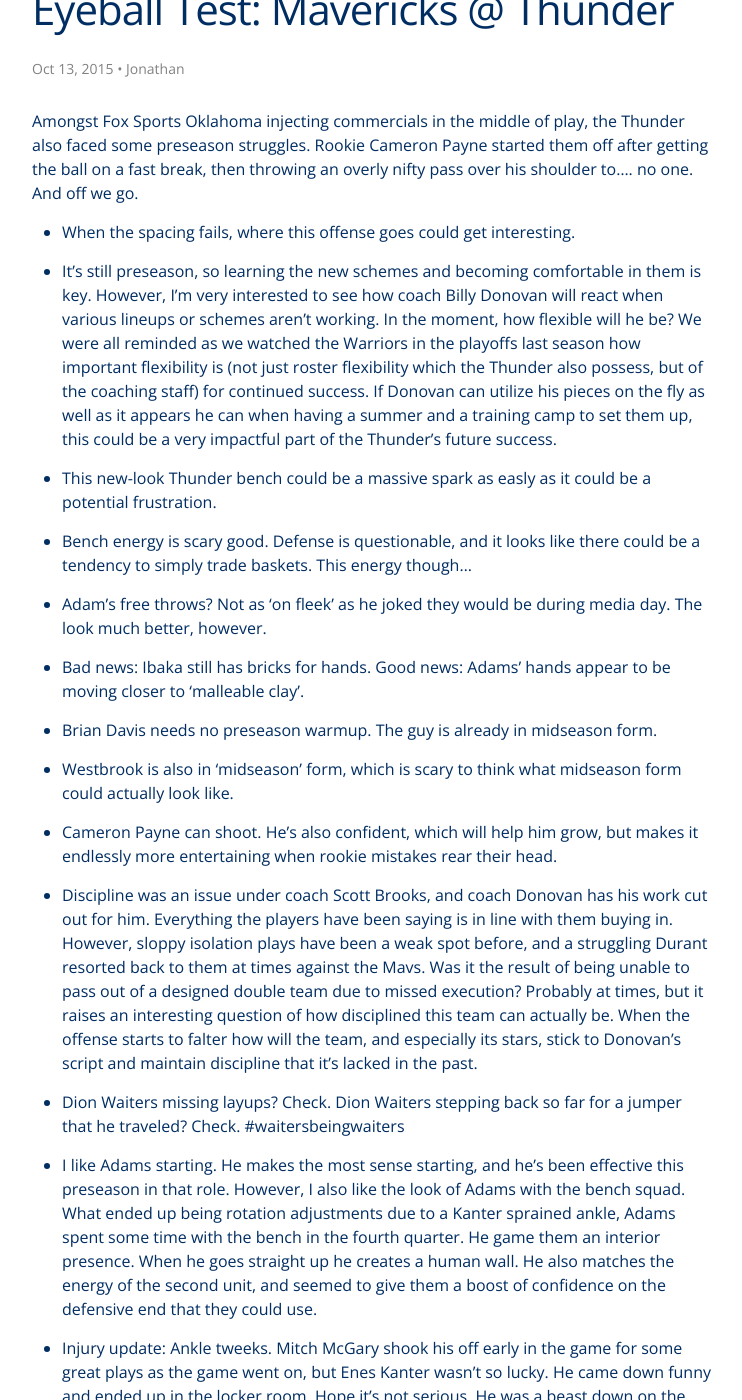
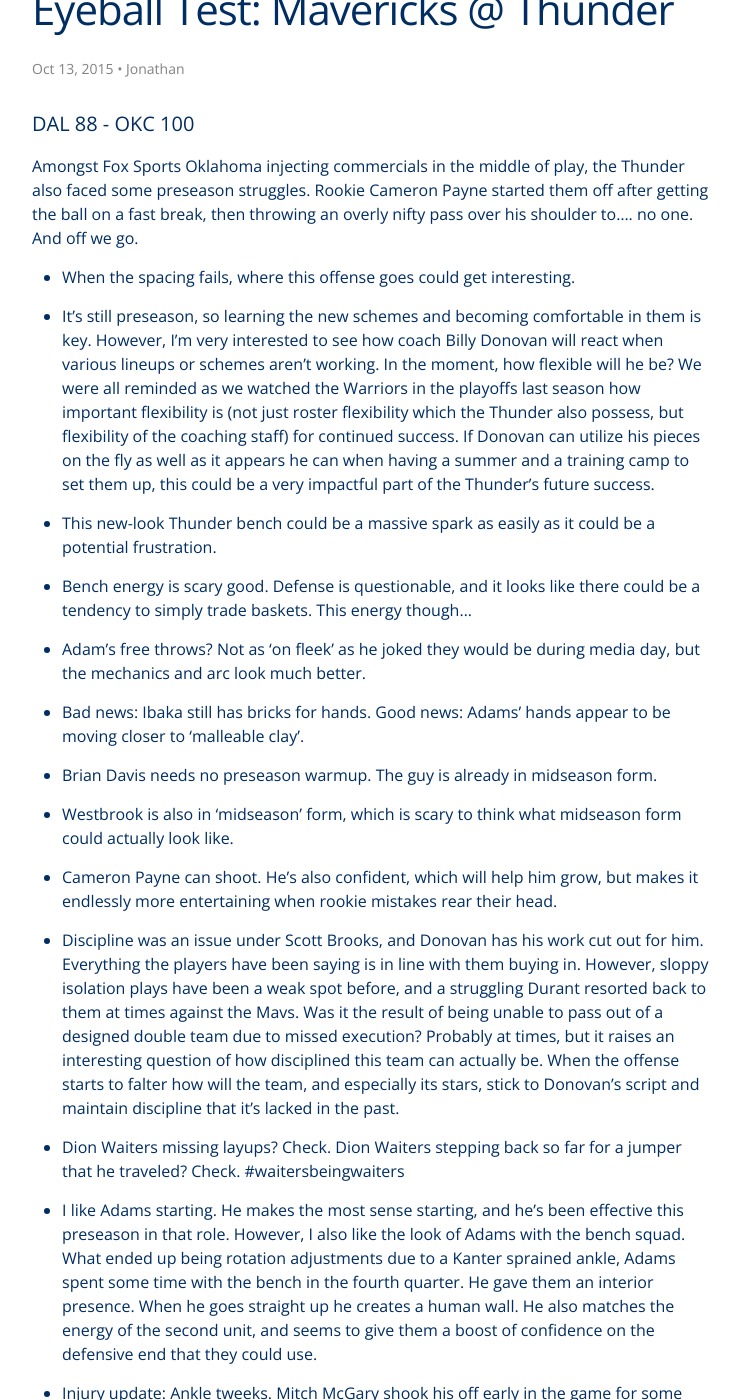
Before and after one commit to jmclinn/thunderoped, a Jekyll site: the page built from _posts/2015-10-13-mavs-thunder-notes.markdown, in a window 1280 px wide and 1400 px high, scrolled down 466 px. Shown: the whole window, without its empty margins (268-1010 px from the left). Built offline with Jekyll 4.4.1, drawn with Linux system fonts in a browser that asks for light colours.

Commit message:
minor corrections/edits

```diff
--- a/_posts/2015-10-13-mavs-thunder-notes.markdown
+++ b/_posts/2015-10-13-mavs-thunder-notes.markdown
@@ -7,17 +7,19 @@
 excerpt: "Notes and thoughts on the first preseason televised game of the preseason..."
 ---
 
+####DAL 88 - OKC 100
+
 Amongst Fox Sports Oklahoma injecting commercials in the middle of play, the Thunder also faced some preseason struggles. Rookie Cameron Payne started them off after getting the ball on a fast break, then throwing an overly nifty pass over his shoulder to.... no one. And off we go.
 
 - When the spacing fails, where this offense goes could get interesting.
 
-- It's still preseason, so learning the new schemes and becoming comfortable in them is key. However, I'm very interested to see how coach Billy Donovan will react when various lineups or schemes aren't working. In the moment, how flexible will he be? We were all reminded as we watched the Warriors in the playoffs last season how important flexibility is (not just roster flexibility which the Thunder also possess, but of the coaching staff) for continued success. If Donovan can utilize his pieces on the fly as well as it appears he can when having a summer and a training camp to set them up, this could be a very impactful part of the Thunder's future success.
+- It's still preseason, so learning the new schemes and becoming comfortable in them is key. However, I'm very interested to see how coach Billy Donovan will react when various lineups or schemes aren't working. In the moment, how flexible will he be? We were all reminded as we watched the Warriors in the playoffs last season how important flexibility is (not just roster flexibility which the Thunder also possess, but flexibility of the coaching staff) for continued success. If Donovan can utilize his pieces on the fly as well as it appears he can when having a summer and a training camp to set them up, this could be a very impactful part of the Thunder's future success.
 
-- This new-look Thunder bench could be a massive spark as easly as it could be a potential frustration.
+- This new-look Thunder bench could be a massive spark as easily as it could be a potential frustration.
 
 - Bench energy is scary good. Defense is questionable, and it looks like there could be a tendency to simply trade baskets. This energy though...
 
-- Adam's free throws? Not as 'on fleek' as he joked they would be during media day. The look much better, however.
+- Adam's free throws? Not as 'on fleek' as he joked they would be during media day, but the mechanics and arc look much better.
 
 - Bad news: Ibaka still has bricks for hands. Good news: Adams' hands appear to be moving closer to 'malleable clay'.
 
@@ -27,12 +29,14 @@
 
 - Cameron Payne can shoot. He's also confident, which will help him grow, but makes it endlessly more entertaining when rookie mistakes rear their head.
 
-- Discipline was an issue under coach Scott Brooks, and coach Donovan has his work cut out for him. Everything the players have been saying is in line with them buying in. However, sloppy isolation plays have been a weak spot before, and a struggling Durant resorted back to them at times against the Mavs. Was it the result of being unable to pass out of a designed double team due to missed execution? Probably at times, but it raises an interesting question of how disciplined this team can actually be. When the offense starts to falter how will the team, and especially its stars, stick to Donovan's script and maintain discipline that it's lacked in the past.
+- Discipline was an issue under Scott Brooks, and Donovan has his work cut out for him. Everything the players have been saying is in line with them buying in. However, sloppy isolation plays have been a weak spot before, and a struggling Durant resorted back to them at times against the Mavs. Was it the result of being unable to pass out of a designed double team due to missed execution? Probably at times, but it raises an interesting question of how disciplined this team can actually be. When the offense starts to falter how will the team, and especially its stars, stick to Donovan's script and maintain discipline that it's lacked in the past.
 
 - Dion Waiters missing layups? Check. Dion Waiters stepping back so far for a jumper that he traveled? Check. #waitersbeingwaiters
 
-- I like Adams starting. He makes the most sense starting, and he's been effective this preseason in that role. However, I also like the look of Adams with the bench squad. What ended up being rotation adjustments due to a Kanter sprained ankle, Adams spent some time with the bench in the fourth quarter. He game them an interior presence. When he goes straight up he creates a human wall. He also matches the energy of the second unit, and seemed to give them a boost of confidence on the defensive end that they could use.
+- I like Adams starting. He makes the most sense starting, and he's been effective this preseason in that role. However, I also like the look of Adams with the bench squad. What ended up being rotation adjustments due to a Kanter sprained ankle, Adams spent some time with the bench in the fourth quarter. He gave them an interior presence. When he goes straight up he creates a human wall. He also matches the energy of the second unit, and seems to give them a boost of confidence on the defensive end that they could use.
 
 - Injury update: Ankle tweeks. Mitch McGary shook his off early in the game for some great plays as the game went on, but Enes Kanter wasn't so lucky. He came down funny and ended up in the locker room. Hope it's not serious. He was a beast down on the low block last season, and that doesn't seem to have changed.
 
-- Eyeball Test? **Sloppy**. Two efficient blowouts didn't lead to a third for the first televised look at the 2015-16 Thunder.
+####Eyeball Test?
+
+**Sloppy**. Two efficient blowouts didn't lead to a third for the first televised look at the 2015-16 Thunder.
```
